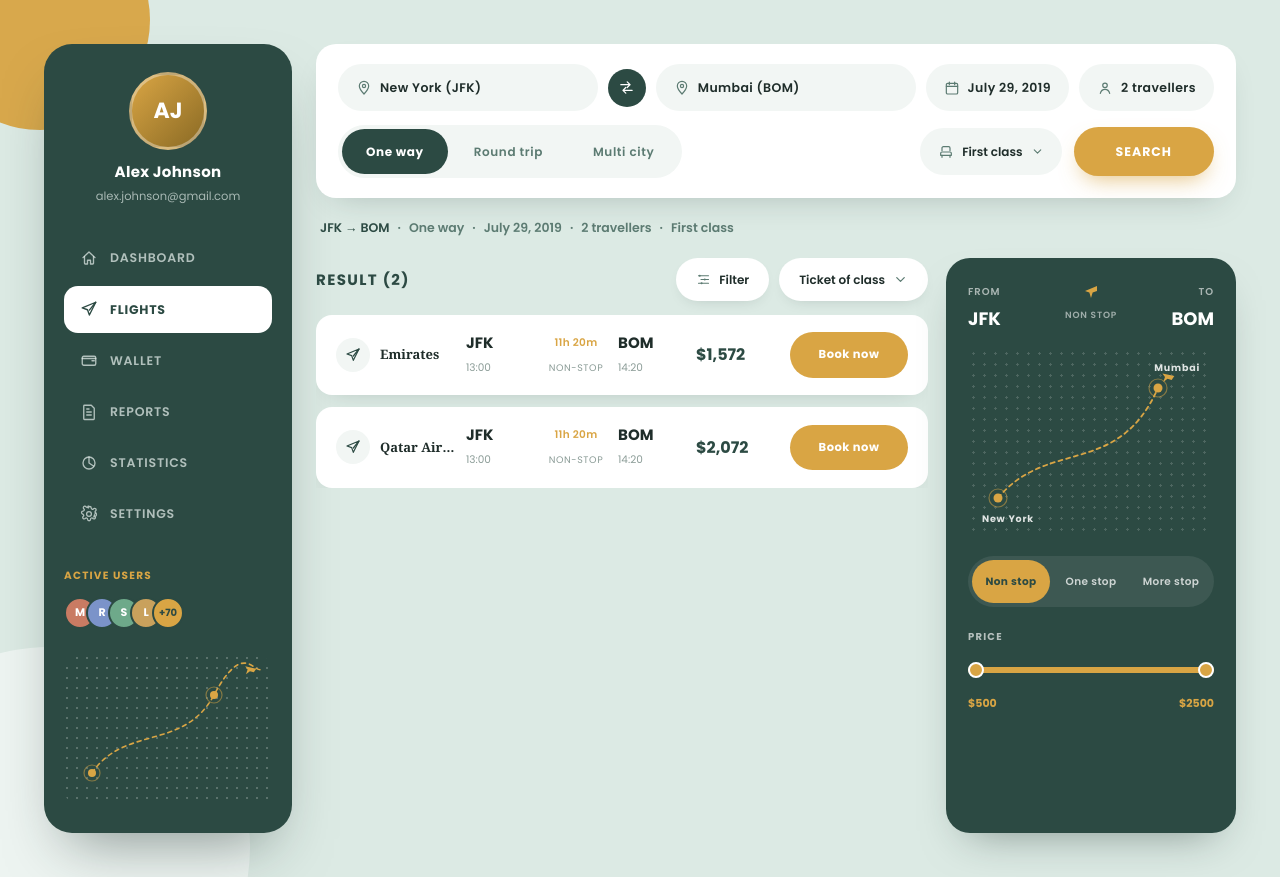
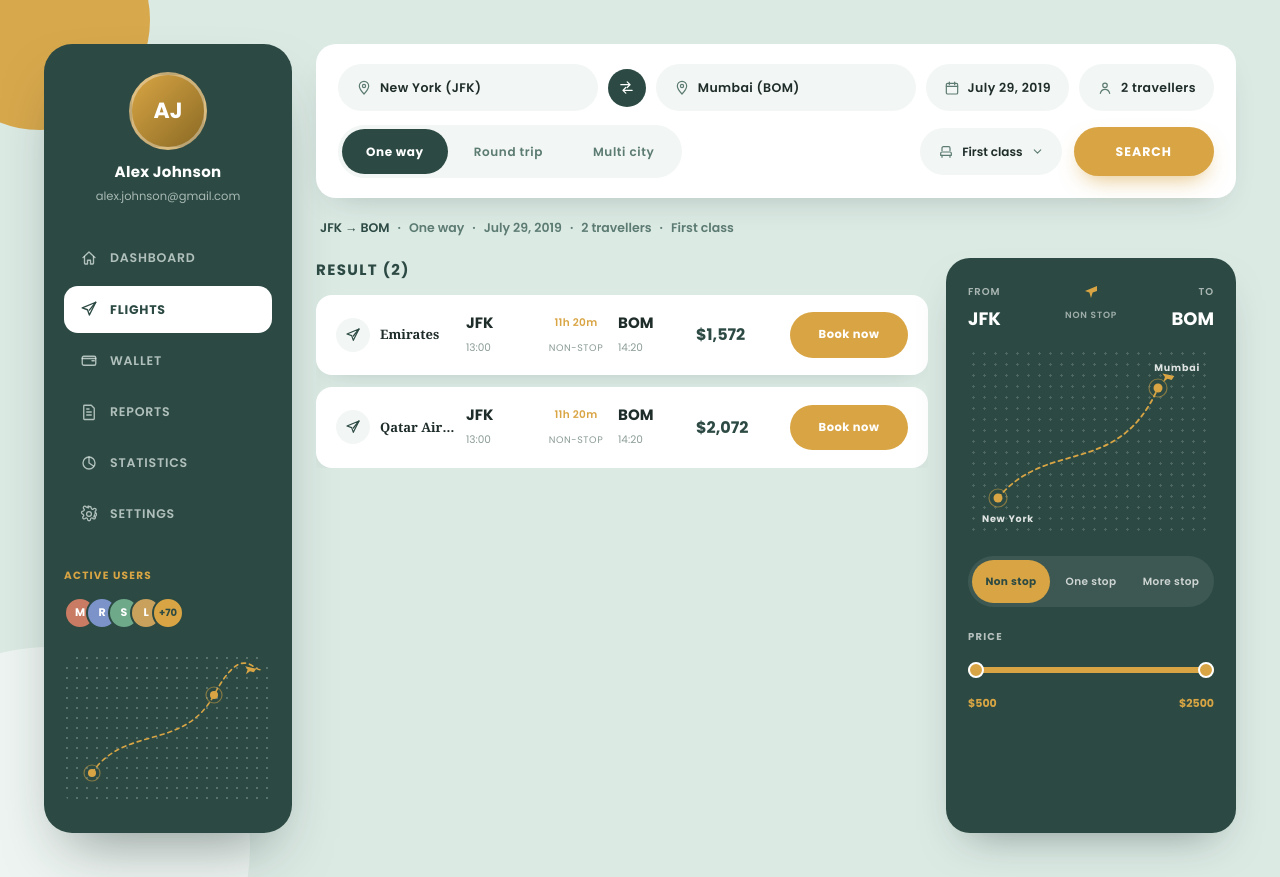
Before and after one commit to hananessam/flight-booking-reactjs, a React (Vite) app: page / in a window 1280 px wide. Built offline with nearby package versions, Linux system fonts and the light colour scheme.

Commit message:
refactor(flight-results): simplify layout by removing header and action buttons

```diff
--- a/src/components/flight-dashboard/FlightResults.module.css
+++ b/src/components/flight-dashboard/FlightResults.module.css
@@ -7,12 +7,6 @@
   min-height: 0;
 }
 
-.header {
-  display: flex;
-  align-items: center;
-  justify-content: space-between;
-}
-
 .heading {
   margin: 0;
   font-size: 15px;
@@ -20,34 +14,6 @@
   letter-spacing: 1.4px;
   text-transform: uppercase;
   color: var(--fd-green);
-}
-
-.actions {
-  display: flex;
-  align-items: center;
-  gap: 10px;
-}
-
-.actionButton {
-  display: flex;
-  align-items: center;
-  gap: 8px;
-  padding: 10px 20px;
-  border-radius: 999px;
-  border: none;
-  background: var(--fd-white);
-  box-shadow: 0 6px 16px -10px var(--fd-shadow);
-  font: inherit;
-  font-size: 12px;
-  font-weight: 600;
-  color: var(--fd-text);
-  cursor: pointer;
-}
-
-.actionIcon {
-  width: 15px;
-  height: 15px;
-  color: var(--fd-muted);
 }
 
 .list {
--- a/src/components/flight-dashboard/FlightResults.tsx
+++ b/src/components/flight-dashboard/FlightResults.tsx
@@ -1,5 +1,4 @@
 import type { Flight } from './types'
-import { ChevronDownIcon, FilterIcon } from './icons'
 import { FlightCard } from './FlightCard'
 import styles from './FlightResults.module.css'
 
@@ -10,19 +9,7 @@ interface FlightResultsProps {
 export function FlightResults({ flights }: FlightResultsProps) {
   return (
     <section className={styles.results} aria-label="Flight results">
-      <div className={styles.header}>
-        <h2 className={styles.heading}>Result ({flights.length})</h2>
-        <div className={styles.actions}>
-          <button type="button" className={styles.actionButton}>
-            <FilterIcon className={styles.actionIcon} />
-            <span>Filter</span>
-          </button>
-          <button type="button" className={styles.actionButton}>
-            <span>Ticket of class</span>
-            <ChevronDownIcon className={styles.actionIcon} />
-          </button>
-        </div>
-      </div>
+      <h2 className={styles.heading}>Result ({flights.length})</h2>
 
       {flights.length > 0 ? (
         <ul className={styles.list}>
--- a/src/components/flight-dashboard/icons.tsx
+++ b/src/components/flight-dashboard/icons.tsx
@@ -109,17 +109,6 @@ export function ChevronDownIcon(props: IconProps) {
   )
 }
 
-export function FilterIcon(props: IconProps) {
-  return (
-    <svg {...base} {...props}>
-      <path d="M4 6h16M8 12h12M4 18h16" />
-      <circle cx="6" cy="6" r="1.6" fill="currentColor" stroke="none" />
-      <circle cx="14" cy="12" r="1.6" fill="currentColor" stroke="none" />
-      <circle cx="9" cy="18" r="1.6" fill="currentColor" stroke="none" />
-    </svg>
-  )
-}
-
 export function SeatClassIcon(props: IconProps) {
   return (
     <svg {...base} {...props}>
```
